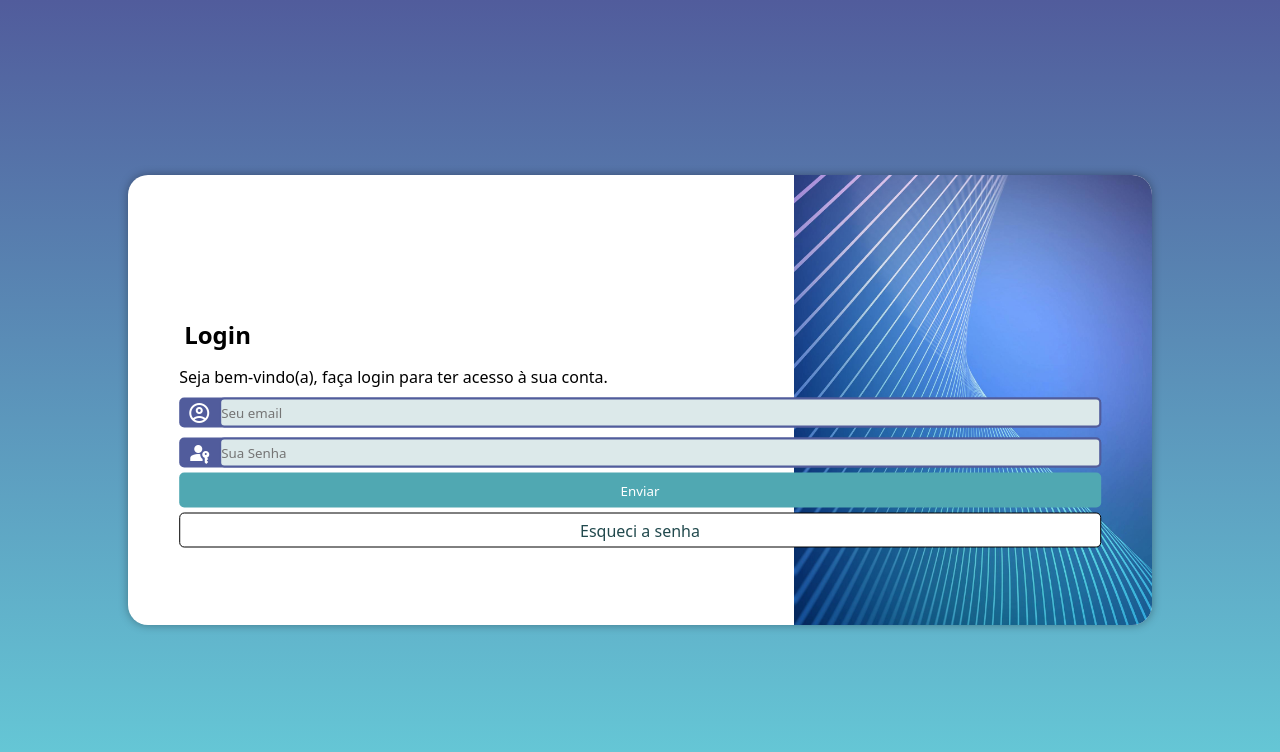
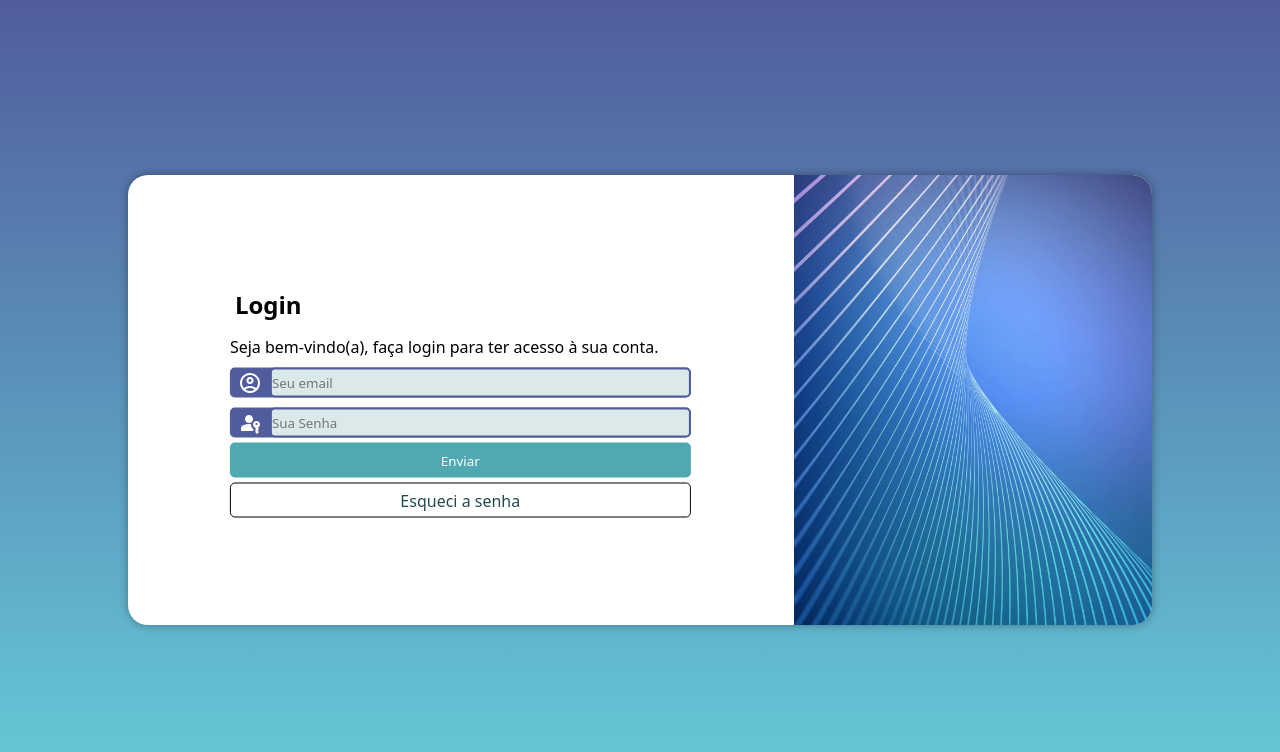
Before and after one commit to JoaoVitorsCandido/Projeto-Login, a plain HTML site: page index.html in a window 1280 px wide. Drawn offline with nearby package versions, Linux system fonts and the light colour scheme.

Commit message:
update + fix bug

```diff
--- a/estilos/mediaqy.css
+++ b/estilos/mediaqy.css
@@ -27,7 +27,7 @@ Telas maiores min 992px
   #form {
     float: right;
     width: 50%;
-    margin-left: 50px;
+    margin-left: 15%;
   }
 }
 
@@ -52,9 +52,10 @@ Telas maiores min 992px
 
   #form {
     float: left;
-    width: 90%;
+    width: 45%;
     margin-left: 0px;
-    margin-top: none;
+    margin-top: 0px;
+    transform: translate(-89%, -50%);
   }
   #form h1 {
     text-align: left;
--- a/estilos/style.css
+++ b/estilos/style.css
@@ -54,10 +54,10 @@ main {
 }
 
 #form {
+  width: 80%;
   margin-top: 30px;
   display: block;
   text-align: justify;
-  padding: px;
   position: absolute;
   top: 50%;
   left: 50%;
```
